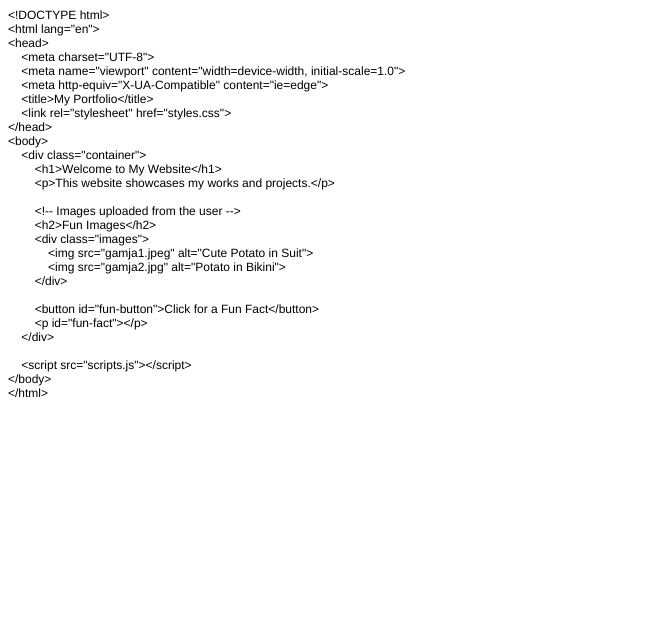
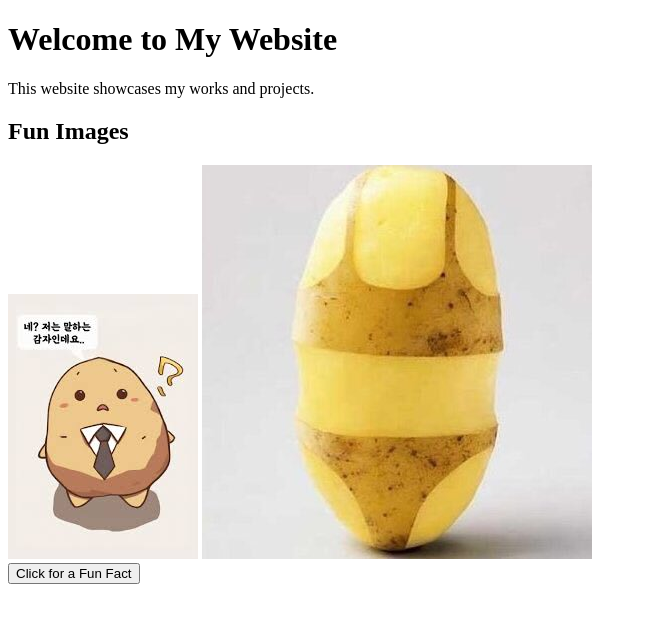
Before and after one commit to jinug0905/my-website-temp, a plain HTML site: page index.html in a window 1280 px wide. Shown: the whole page, without its empty margins (0-647 px from the left). Drawn offline with Linux system fonts and the light colour scheme.

Commit message:
1. Fixing mistakes index.html

```diff
--- a/index.html
+++ b/index.html
@@ -1,44 +1,28 @@
-<!DOCTYPE html PUBLIC "-//W3C//DTD HTML 4.01//EN" "http://www.w3.org/TR/html4/strict.dtd">
-<html>
+<!DOCTYPE html>
+<html lang="en">
 <head>
-  <meta http-equiv="Content-Type" content="text/html; charset=utf-8">
-  <meta http-equiv="Content-Style-Type" content="text/css">
-  <title></title>
-  <meta name="Generator" content="Cocoa HTML Writer">
-  <meta name="CocoaVersion" content="2566">
-  <style type="text/css">
-    p.p1 {margin: 0.0px 0.0px 0.0px 0.0px; font: 12.0px Helvetica}
-    p.p2 {margin: 0.0px 0.0px 0.0px 0.0px; font: 12.0px Helvetica; min-height: 14.0px}
-  </style>
+    <meta charset="UTF-8">
+    <meta name="viewport" content="width=device-width, initial-scale=1.0">
+    <meta http-equiv="X-UA-Compatible" content="ie=edge">
+    <title>My Portfolio</title>
+    <link rel="stylesheet" href="styles.css">
 </head>
 <body>
-<p class="p1">&lt;!DOCTYPE html&gt;</p>
-<p class="p1">&lt;html lang="en"&gt;</p>
-<p class="p1">&lt;head&gt;</p>
-<p class="p1"><span class="Apple-converted-space">    </span>&lt;meta charset="UTF-8"&gt;</p>
-<p class="p1"><span class="Apple-converted-space">    </span>&lt;meta name="viewport" content="width=device-width, initial-scale=1.0"&gt;</p>
-<p class="p1"><span class="Apple-converted-space">    </span>&lt;meta http-equiv="X-UA-Compatible" content="ie=edge"&gt;</p>
-<p class="p1"><span class="Apple-converted-space">    </span>&lt;title&gt;My Portfolio&lt;/title&gt;</p>
-<p class="p1"><span class="Apple-converted-space">    </span>&lt;link rel="stylesheet" href="styles.css"&gt;</p>
-<p class="p1">&lt;/head&gt;</p>
-<p class="p1">&lt;body&gt;</p>
-<p class="p1"><span class="Apple-converted-space">    </span>&lt;div class="container"&gt;</p>
-<p class="p1"><span class="Apple-converted-space">        </span>&lt;h1&gt;Welcome to My Website&lt;/h1&gt;</p>
-<p class="p1"><span class="Apple-converted-space">        </span>&lt;p&gt;This website showcases my works and projects.&lt;/p&gt;</p>
-<p class="p2"><br></p>
-<p class="p1"><span class="Apple-converted-space">        </span>&lt;!-- Images uploaded from the user --&gt;</p>
-<p class="p1"><span class="Apple-converted-space">        </span>&lt;h2&gt;Fun Images&lt;/h2&gt;</p>
-<p class="p1"><span class="Apple-converted-space">        </span>&lt;div class="images"&gt;</p>
-<p class="p1"><span class="Apple-converted-space">            </span>&lt;img src="gamja1.jpeg" alt="Cute Potato in Suit"&gt;</p>
-<p class="p1"><span class="Apple-converted-space">            </span>&lt;img src="gamja2.jpg" alt="Potato in Bikini"&gt;</p>
-<p class="p1"><span class="Apple-converted-space">        </span>&lt;/div&gt;</p>
-<p class="p2"><br></p>
-<p class="p1"><span class="Apple-converted-space">        </span>&lt;button id="fun-button"&gt;Click for a Fun Fact&lt;/button&gt;</p>
-<p class="p1"><span class="Apple-converted-space">        </span>&lt;p id="fun-fact"&gt;&lt;/p&gt;</p>
-<p class="p1"><span class="Apple-converted-space">    </span>&lt;/div&gt;</p>
-<p class="p2"><br></p>
-<p class="p1"><span class="Apple-converted-space">    </span>&lt;script src="scripts.js"&gt;&lt;/script&gt;</p>
-<p class="p1">&lt;/body&gt;</p>
-<p class="p1">&lt;/html&gt;</p>
+    <div class="container">
+        <h1>Welcome to My Website</h1>
+        <p>This website showcases my works and projects.</p>
+
+        <!-- Images uploaded from the user -->
+        <h2>Fun Images</h2>
+        <div class="images">
+            <img src="gamja1.jpeg" alt="Cute Potato in Suit">
+            <img src="gamja2.jpg" alt="Potato in Bikini">
+        </div>
+
+        <button id="fun-button">Click for a Fun Fact</button>
+        <p id="fun-fact"></p>
+    </div>
+
+    <script src="scripts.js"></script>
 </body>
 </html>
```
